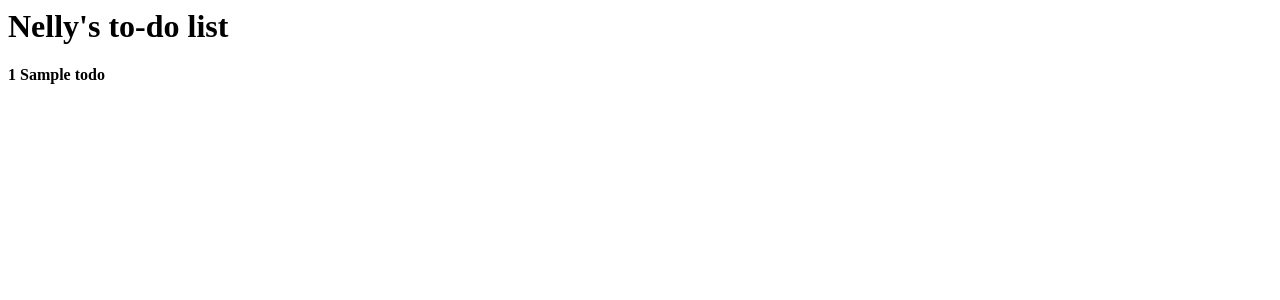
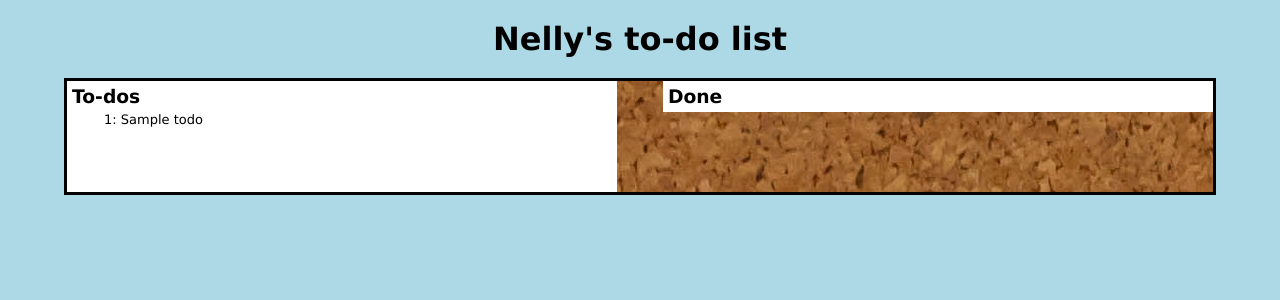
Before and after one commit to daniellaskinner/slimTodoApp, a PHP site: template templates/todos.phtml in a window 1280 px wide. Shown: the top 300 px of the page. Run offline with PHP 8.4, Linux system fonts and the light colour scheme; the template is opened without the code that fills it: most values are stand-ins (such as "Sample title", 1, 10 or a date in 2020).

Commit message:
added some styling to todo board

```diff
--- a/public/css/style.css
+++ b/public/css/style.css
@@ -1,3 +1,43 @@
 * {
-    color: red;
+    box-sizing: border-box;
+    margin: 0 auto;
 }
+
+html {
+    font-family: verdana;
+    background-color: lightblue;
+}
+
+h1 {
+    text-align: center;
+    margin: 20px;
+}
+
+main {
+    width: 90%;
+    border: 3px solid black;
+    overflow: auto;
+    background-image: url("./public/images/corkBoard.jpg");
+}
+
+.todo-board {
+    background-color: white;
+    width: 48%;
+    padding: 5px;
+    float: left;
+}
+
+.done {
+    background-color: white;
+    float: right;
+    width: 48%;
+    padding: 5px;
+}
+
+.todo {
+    font-size: 13px;
+    background-image: ;
+    width: 90%;
+    height: 10%;
+    padding: 5px;
+}
--- a/templates/todos.phtml
+++ b/templates/todos.phtml
@@ -1,10 +1,23 @@
 <html>
-    <h1>Nelly's to-do list</h1>
-    <h4>
-        <?php
+<head>
+    <title>To-do list app!</title>
+    <link rel="stylesheet" href="./css/style.css">
+
+</head>
+
+<h1>Nelly's to-do list</h1>
+    <main>
+        <div class="todo-board">
+            <h3>To-dos</h3>
+            <?php
             foreach($todos as $todo) {
-                echo $todo['id'] . ' ' . $todo['todo'];
+                echo "<div class='todo'>" . $todo['id'] . ': ' . $todo['todo'] . '<br>' . '</div>';
             }
-        ?>
-    </h4>
+            ?>
+        </div>
+
+        <div class="done">
+            <h3>Done</h3>
+        </div>
+    </main>
 </html>
```
Also changed, not shown: public/images/corkBoard.jpg (added).
